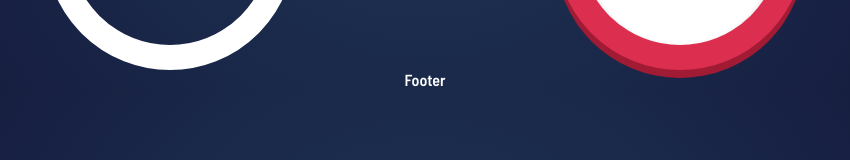
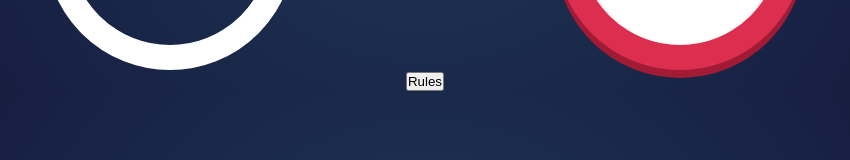
Before and after one commit to Lundi19/rps-react, a React (Vite) app: page /game in a window 1280 px wide. Shown: the part 479-639 px from the top of the page, without its empty margins (215-1065 px from the left). Built offline with nearby package versions, Linux system fonts and the light colour scheme.

Commit message:
footer with game rules

```diff
--- a/src/components/Footer.js
+++ b/src/components/Footer.js
@@ -1,11 +1,22 @@
-import React from 'react'
+import React, { useState } from "react";
+import Modal from "./Modal";
+const Footer = () => {
+  const [modal, setModal] = useState(false);
 
-const Footer = () => {
+  const toggle = () => {
+    setModal(!modal);
+  };
+
   return (
-    <div>
-      Footer
-    </div>
-  )
-}
+    <>
+      <footer className="footer">
+        <button className="rules" onClick={toggle}>
+          Rules
+        </button>
+      </footer>
+      {modal ? <Modal toggle={toggle} /> : null}
+    </>
+  );
+};
 
-export default Footer
+export default Footer;
```
Also changed, not shown: 1 other file (tests, documents, lock files or other folders).
